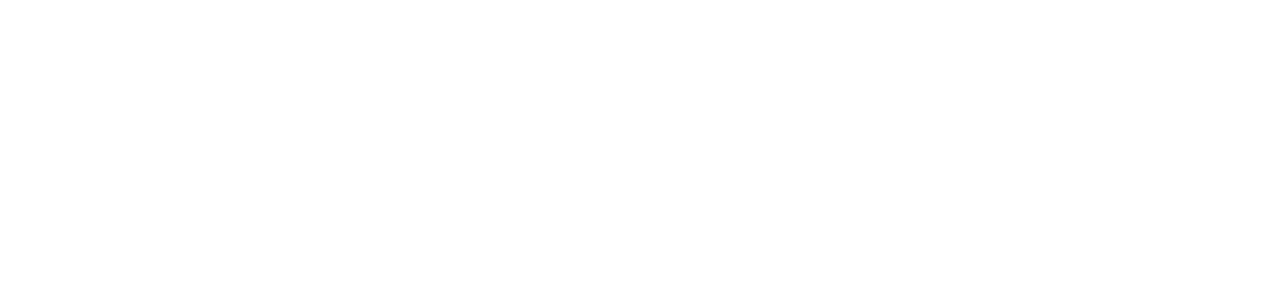
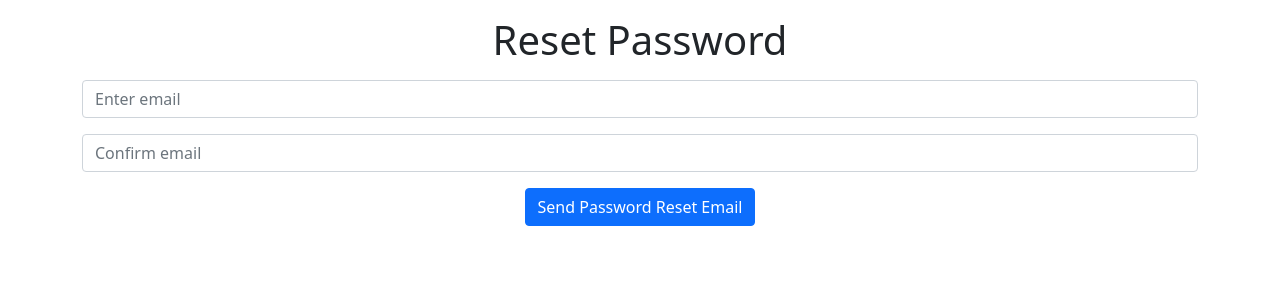
Before and after one commit to n00bNn00b/textile-machines-mart-client, a React (Create React App) app: page /resetPassword in a window 1280 px wide. Before the commit this address had no page. Shown: the top 300 px of the page. Built offline with nearby package versions, Linux system fonts and the light colour scheme.

Commit message:
confirm password has been added in register component

```diff
--- a/src/App.js
+++ b/src/App.js
@@ -5,6 +5,7 @@
 import Home from "./pages/Home/Home";
 import "react-toastify/dist/ReactToastify.css";
 import { ToastContainer } from "react-toastify";
+import ResetPassword from "./pages/authentication/ResetPassword/ResetPassword";
 
 function App() {
   return (
@@ -14,6 +15,7 @@
         <Route path="/home" element={<Home />} />
         <Route path="/register" element={<Register />} />
         <Route path="/login" element={<Login />} />
+        <Route path="/resetPassword" element={<ResetPassword />} />
       </Routes>
       <ToastContainer />
     </div>
--- a/src/pages/authentication/Login/Login.jsx
+++ b/src/pages/authentication/Login/Login.jsx
@@ -1,9 +1,52 @@
 import React from "react";
+import { Button, Form } from "react-bootstrap";
+import { useSignInWithEmailAndPassword } from "react-firebase-hooks/auth";
+import { useLocation, useNavigate } from "react-router-dom";
+import auth from "../../../firebase.init";
 
 const Login = () => {
+  const [signInWithEmailAndPassword, user, loading, error] =
+    useSignInWithEmailAndPassword(auth);
+  const navigate = useNavigate();
+  const location = useLocation();
+
+  let from = location.state?.from?.pathname || "/";
+  if (user) {
+    navigate("/");
+  }
+
+  // login function
+  const handleLogin = async (e) => {
+    e.preventDefault();
+    const email = e.target.formBasicEmail.value;
+    const password = e.target.formBasicPassword.value;
+    // console.log(password);
+
+    await signInWithEmailAndPassword(email, password);
+    navigate(from, { replace: true });
+  };
   return (
-    <div>
-      <h2>Login</h2>
+    <div className="container">
+      <h1 className="m-3 text-center">Login</h1>
+      <Form onSubmit={handleLogin}>
+        <Form.Group className="mb-3" controlId="formBasicEmail">
+          <Form.Control type="email" placeholder="Enter email" />
+        </Form.Group>
+
+        <Form.Group className="mb-3" controlId="formBasicPassword">
+          <Form.Control type="password" placeholder="Password" />
+        </Form.Group>
+
+        <div className="text-center">
+          <Button variant="primary" type="submit">
+            Login
+          </Button>
+        </div>
+      </Form>
+      <div className="text-center p-3">
+        <p>Forgot Password?</p>
+        <Button>Reset Password</Button>
+      </div>
     </div>
   );
 };
--- a/src/pages/authentication/Register/Register.jsx
+++ b/src/pages/authentication/Register/Register.jsx
@@ -31,10 +31,15 @@
     const name = e.target.formBasicText.value;
     const email = e.target.formBasicEmail.value;
     const password = e.target.formBasicPassword.value;
+    const confirmPassword = e.target.formConfirmPassword.value;
     // console.log(name, email, password);
-    await createUserWithEmailAndPassword(email, password);
-    await updateProfile({ displayName: name });
-    toast("Profile has been created!");
+    if (password !== confirmPassword) {
+      toast("Password Does not Match!");
+    } else {
+      await createUserWithEmailAndPassword(email, password);
+      await updateProfile({ displayName: name });
+      toast("Profile has been created!");
+    }
   };
 
   return (
@@ -50,6 +55,9 @@
 
         <Form.Group className="mb-3" controlId="formBasicPassword">
           <Form.Control type="password" placeholder="Password" />
+        </Form.Group>
+        <Form.Group className="mb-3" controlId="formConfirmPassword">
+          <Form.Control type="password" placeholder="Confirm Password" />
         </Form.Group>
         <Form.Group className="mb-3" controlId="formBasicCheckbox">
           <Form.Check
--- /dev/null
+++ b/src/pages/authentication/ResetPassword/ResetPassword.jsx
@@ -0,0 +1,51 @@
+import React from "react";
+import { Button, Form } from "react-bootstrap";
+import { useSendPasswordResetEmail } from "react-firebase-hooks/auth";
+import { toast } from "react-toastify";
+import auth from "../../../firebase.init";
+
+const ResetPassword = () => {
+  const [sendPasswordResetEmail, sending, error] =
+    useSendPasswordResetEmail(auth);
+
+  if (error) {
+    toast("User not found!");
+  }
+  if (sending) {
+    toast("Sending password reset link...");
+  }
+  // password reset function
+  const handleResetPassword = async (e) => {
+    e.preventDefault();
+    const email = e.target.formBasicEmail.value;
+    const confirmEmail = e.target.formBasicConfirmEmail.value;
+    if (email !== confirmEmail) {
+      toast("Email does not match! Try again.");
+    } else {
+      await sendPasswordResetEmail(email);
+      toast("Password reset link sent!");
+    }
+  };
+  return (
+    <div className="container">
+      <h1 className="m-3 text-center">Reset Password</h1>
+      <Form onSubmit={handleResetPassword}>
+        <Form.Group className="mb-3" controlId="formBasicEmail">
+          <Form.Control type="email" placeholder="Enter email" />
+        </Form.Group>
+
+        <Form.Group className="mb-3" controlId="formBasicConfirmEmail">
+          <Form.Control type="email" placeholder="Confirm email" />
+        </Form.Group>
+
+        <div className="text-center">
+          <Button variant="primary" type="submit">
+            Send Password Reset Email
+          </Button>
+        </div>
+      </Form>
+    </div>
+  );
+};
+
+export default ResetPassword;
```
